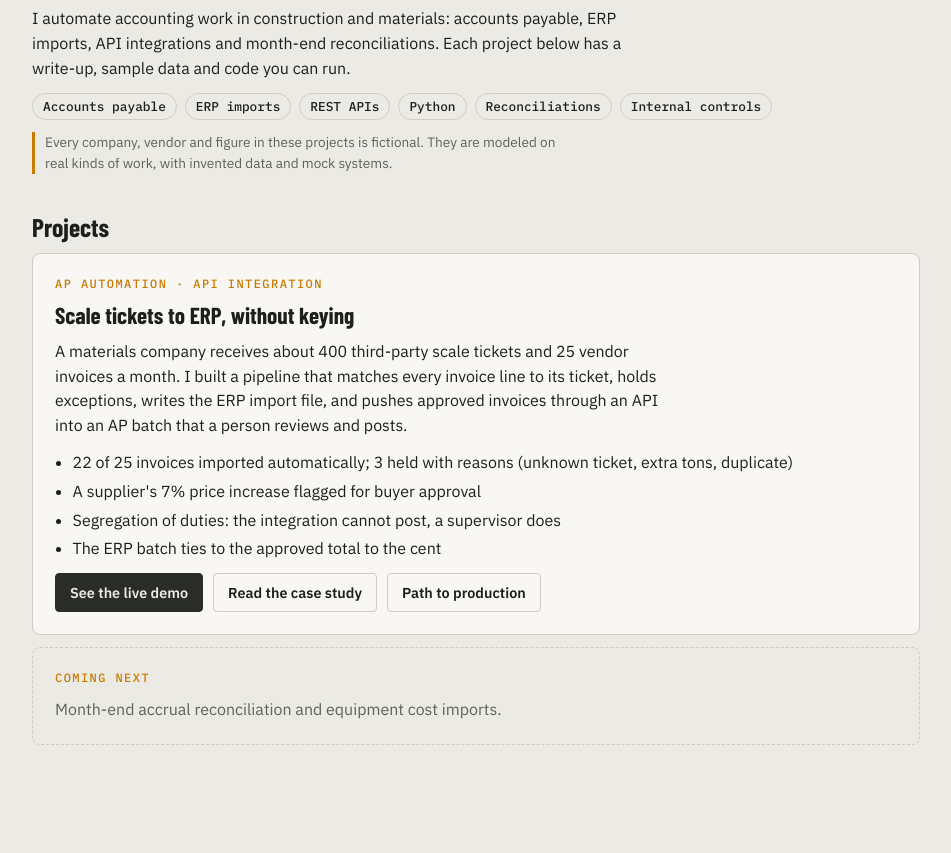
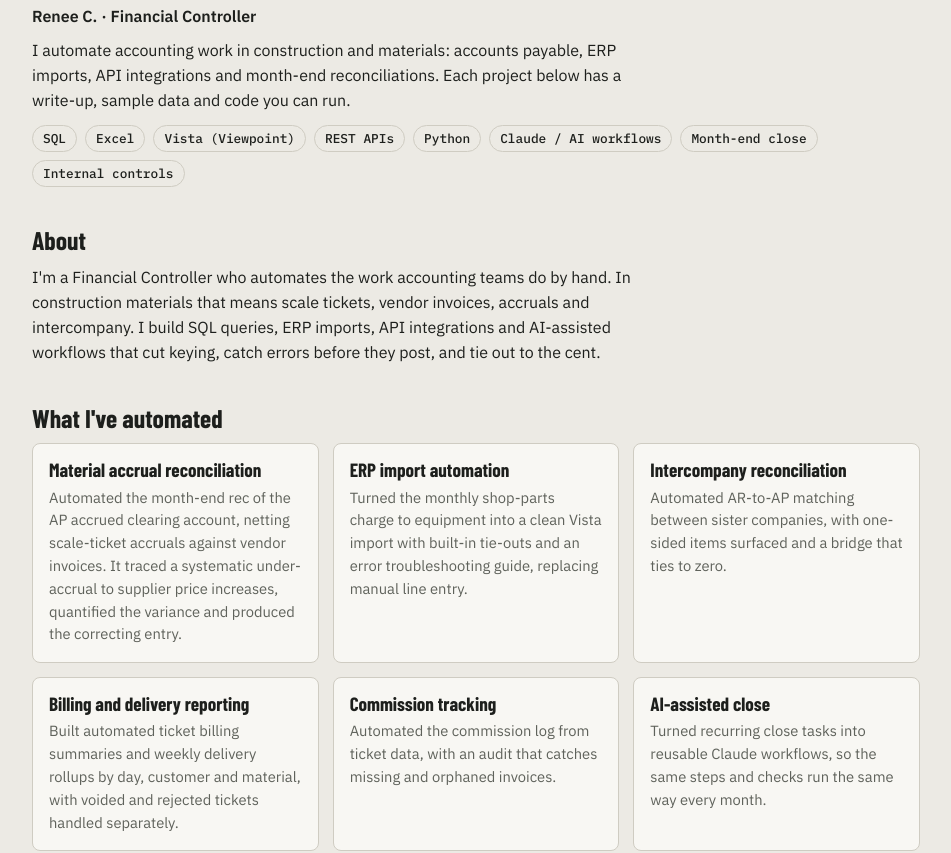
Before and after one commit to ReneeC1988/Renee-C, a plain HTML site: page index.html in a window 1280 px wide. Shown: the part 138-991 px from the top of the page, without its empty margins (164-1115 px from the left). Before the commit the page ends 947 px from the top, so only its background shows below. Drawn offline with nearby package versions, Linux system fonts and the light colour scheme.

Commit message:
Add About section and automation wins to portfolio home page
Co-Authored-By: Claude Opus 5.5 <noreply@anthropic.com>
Claude-Session: https://claude.ai/code/session_01JdBAh7mmcJbGmikXqFRBu4

```diff
--- a/index.html
+++ b/index.html
@@ -31,6 +31,12 @@ header,section{display:grid;gap:12px}
 .btn:focus-visible{outline:2px solid var(--amber);outline-offset:2px}
 .note{font-size:.85rem;color:var(--muted);border-left:3px solid var(--amber);padding-left:10px}
 .soon{border-style:dashed;background:transparent}
+.wins{display:grid;grid-template-columns:repeat(auto-fit,minmax(260px,1fr));gap:14px}
+.win{background:var(--panel);border:1px solid var(--line);border-radius:8px;padding:16px;display:grid;gap:6px;align-content:start}
+.win h3{font-size:1.2rem}
+.win p{font-size:.92rem;color:var(--muted)}
+.role{font:600 1rem var(--body)}
+
 </style>
 </head>
 <body>
@@ -38,15 +44,33 @@ header,section{display:grid;gap:12px}
 <header>
   <span class="eyebrow">Portfolio</span>
   <h1>Finance & ERP Automation</h1>
+  <span class="role">Renee C. · Financial Controller</span>
   <p>I automate accounting work in construction and materials: accounts payable, ERP imports, API integrations and month-end reconciliations. Each project below has a write-up, sample data and code you can run.</p>
   <ul class="skills">
-    <li>Accounts payable</li><li>ERP imports</li><li>REST APIs</li><li>Python</li><li>Reconciliations</li><li>Internal controls</li>
+    <li>SQL</li><li>Excel</li><li>Vista (Viewpoint)</li><li>REST APIs</li><li>Python</li><li>Claude / AI workflows</li><li>Month-end close</li><li>Internal controls</li>
   </ul>
-  <p class="note">Every company, vendor and figure in these projects is fictional. They are modeled on real kinds of work, with invented data and mock systems.</p>
 </header>
 
 <section>
+  <h2>About</h2>
+  <p>I'm a Financial Controller who automates the work accounting teams do by hand. In construction materials that means scale tickets, vendor invoices, accruals and intercompany. I build SQL queries, ERP imports, API integrations and AI-assisted workflows that cut keying, catch errors before they post, and tie out to the cent.</p>
+</section>
+
+<section>
+  <h2>What I've automated</h2>
+  <div class="wins">
+    <div class="win"><h3>Material accrual reconciliation</h3><p>Automated the month-end rec of the AP accrued clearing account, netting scale-ticket accruals against vendor invoices. It traced a systematic under-accrual to supplier price increases, quantified the variance and produced the correcting entry.</p></div>
+    <div class="win"><h3>ERP import automation</h3><p>Turned the monthly shop-parts charge to equipment into a clean Vista import with built-in tie-outs and an error troubleshooting guide, replacing manual line entry.</p></div>
+    <div class="win"><h3>Intercompany reconciliation</h3><p>Automated AR-to-AP matching between sister companies, with one-sided items surfaced and a bridge that ties to zero.</p></div>
+    <div class="win"><h3>Billing and delivery reporting</h3><p>Built automated ticket billing summaries and weekly delivery rollups by day, customer and material, with voided and rejected tickets handled separately.</p></div>
+    <div class="win"><h3>Commission tracking</h3><p>Automated the commission log from ticket data, with an audit that catches missing and orphaned invoices.</p></div>
+    <div class="win"><h3>AI-assisted close</h3><p>Turned recurring close tasks into reusable Claude workflows, so the same steps and checks run the same way every month.</p></div>
+  </div>
+</section>
+
+<section>
   <h2>Projects</h2>
+  <p class="note">Projects use fictional companies, vendors and figures, modeled on real kinds of work with invented data and mock systems.</p>
   <article class="card">
     <span class="eyebrow">AP automation · API integration</span>
     <h3>Scale tickets to ERP, without keying</h3>
```
Also changed, not shown: 1 other file.
